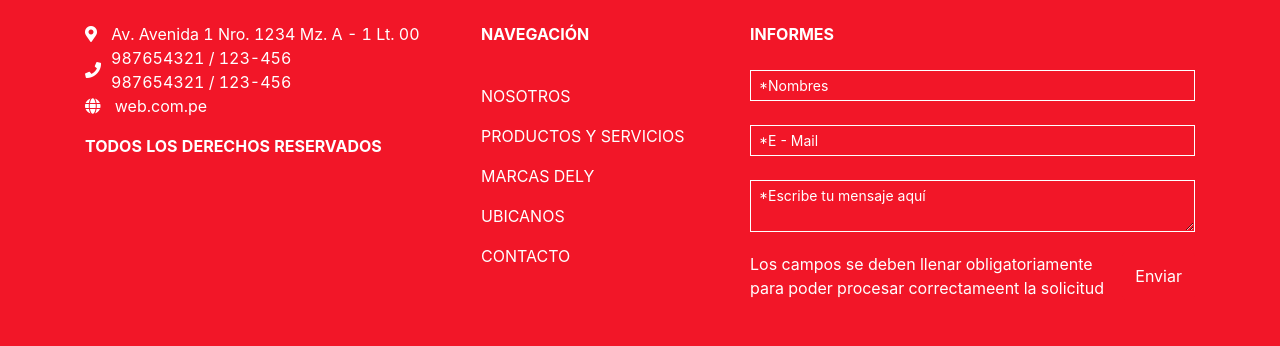
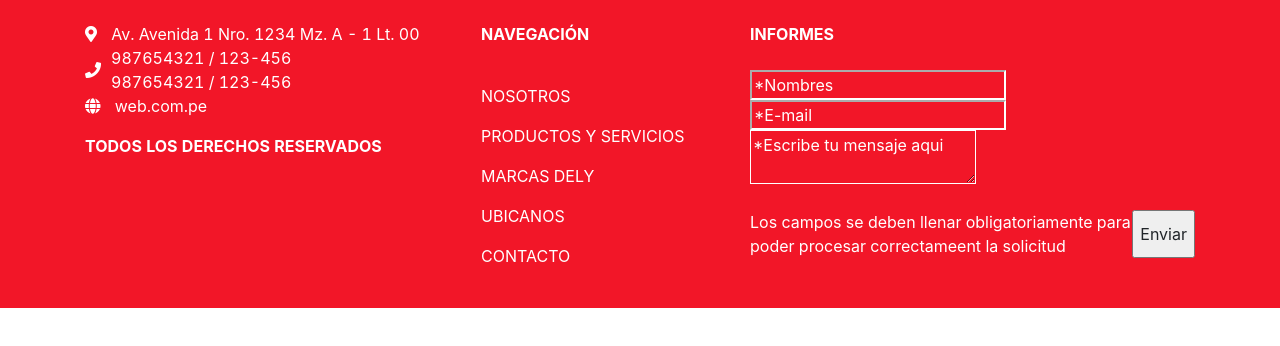
Before and after one commit to christianquispe/dely-landing-page, a React app: page / in a window 1280 px wide. Shown: the part 4226-4572 px from the top of the page. After the commit the page ends 4534 px from the top, so only its background shows below. Built offline with nearby package versions, Linux system fonts and the light colour scheme; a web font is replaced by a local one.

Commit message:
refactor: implement form contact component (#35)

```diff
--- a/src/components/Footer/Footer.tsx
+++ b/src/components/Footer/Footer.tsx
@@ -1,16 +1,9 @@
 import { Section } from "@components/Section";
 import { Title } from "@components/Typography";
 import React from "react";
-import {
-  Button,
-  Col,
-  Form,
-  Image as $Image,
-  ImageProps,
-  Nav,
-  Row,
-} from "react-bootstrap";
+import { Col, Image as $Image, ImageProps, Nav, Row } from "react-bootstrap";
 import "./styles.scss";
+import { FormContact } from "./FormContact";
 
 const Image: React.FC<ImageProps> = (props) => (
   <$Image
@@ -115,39 +108,7 @@ export const Footer = () => {
               </span>
               <br />
               <br />
-              <Form.Group>
-                <Form.Control
-                  required
-                  size="sm"
-                  type="text"
-                  placeholder="*Nombres"
-                  className="Form_input"
-                />
-                <br />
-                <Form.Control
-                  className="Form_input"
-                  required
-                  size="sm"
-                  placeholder="*E - Mail"
-                />
-                <br />
-                <Form.Control
-                  as="textarea"
-                  size="sm"
-                  placeholder="*Escribe tu mensaje aquí"
-                  className="Form_input"
-                />
-                <div
-                  style={{ padding: "20px 0" }}
-                  className="d-flex flex-nowrap"
-                >
-                  <span className="text-white">
-                    Los campos se deben llenar obligatoriamente para poder
-                    procesar correctameent la solicitud
-                  </span>
-                  <Button>Enviar</Button>
-                </div>
-              </Form.Group>
+              <FormContact />
             </Col>
           </Row>
         </Col>
```
